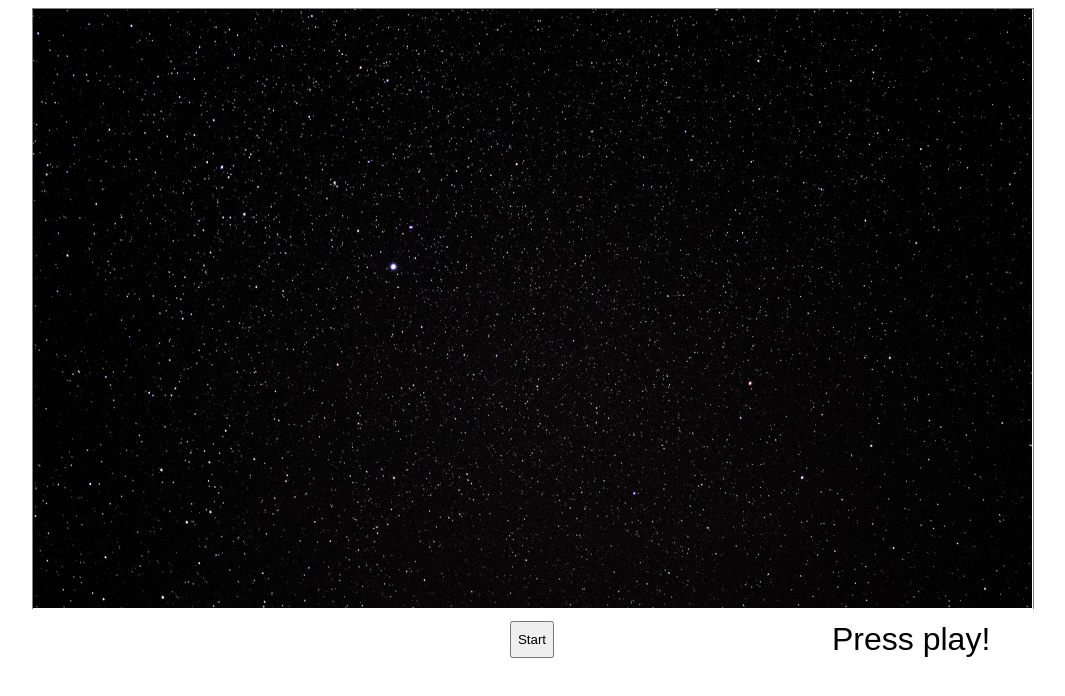
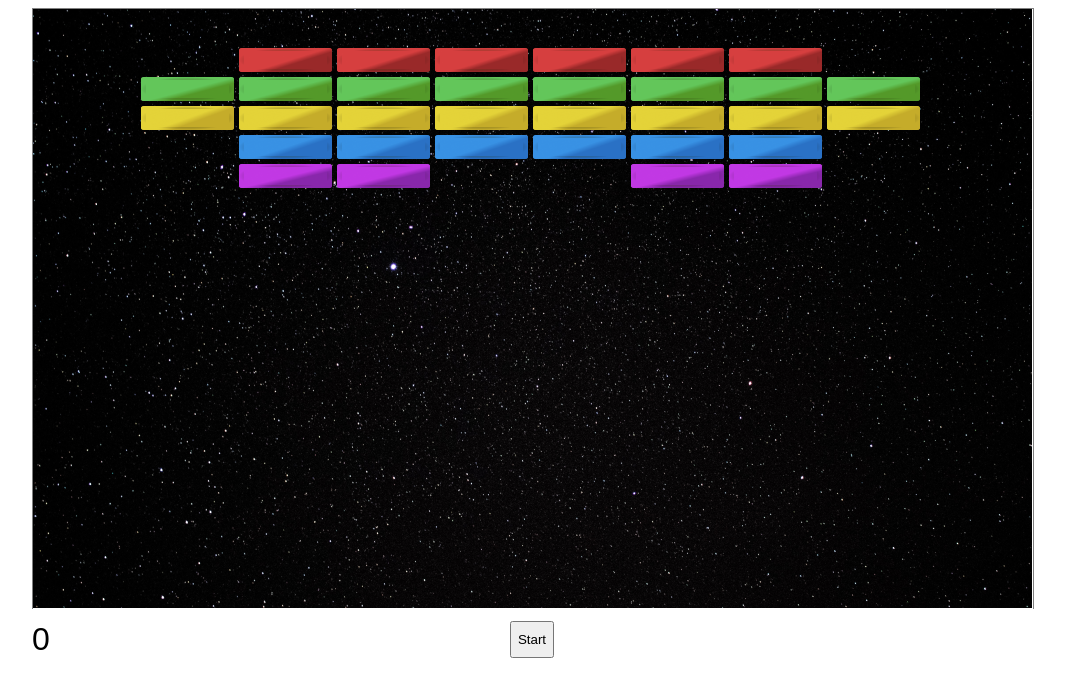
Before and after one commit to ZnoGouDj/arcanoid-typescript, a website built with Parcel: page src/index.html in a window 1280 px wide. Both pictures are taken after a click on the button "Start". Shown: the whole page, without its empty margins (108-1173 px from the left). Built offline with nearby package versions, Linux system fonts and the light colour scheme.

Commit message:
Fix errors to launch

```diff
--- a/package.json
+++ b/package.json
@@ -11,13 +11,13 @@
   "author": "",
   "license": "ISC",
   "devDependencies": {
+    "@parcel/transformer-image": "^2.0.0-rc.0",
     "@typescript-eslint/eslint-plugin": "^4.11.0",
     "@typescript-eslint/parser": "^4.11.0",
     "eslint": "^7.16.0",
     "eslint-config-prettier": "^7.1.0",
     "eslint-plugin-prettier": "^3.3.0",
-    "parcel": "^1.12.4",
-    "parcel-bundler": "^1.12.4",
+    "parcel": "^2.0.0-rc.0",
     "prettier": "^2.2.1",
     "typescript": "^4.1.3"
   }
--- /dev/null
+++ b/src/helpers.ts
@@ -0,0 +1,26 @@
+import { Brick } from './sprites/Brick';
+
+import {
+  BRICK_IMAGES,
+  LEVEL,
+  STAGE_COLS,
+  STAGE_PADDING,
+  BRICK_WIDTH,
+  BRICK_HEIGHT,
+  BRICK_PADDING,
+  BRICK_ENERGY,
+} from './setup';
+
+export function createBricks(): Brick[] {
+  return LEVEL.reduce((ack, element, i) => {
+    const row = Math.floor((i + 1) / STAGE_COLS);
+    const col = i % STAGE_COLS;
+
+    const x = STAGE_PADDING + col * (BRICK_WIDTH + BRICK_PADDING);
+    const y = STAGE_PADDING + row * (BRICK_HEIGHT + BRICK_PADDING);
+
+    if (element === 0) return ack;
+
+    return [...ack, new Brick(BRICK_WIDTH, BRICK_HEIGHT, { x, y }, BRICK_ENERGY[element], BRICK_IMAGES[element])];
+  }, [] as Brick[]);
+}
--- a/src/index.html
+++ b/src/index.html
@@ -1,9 +1,11 @@
 <!DOCTYPE html>
 <html lang="en">
+
 <head>
   <meta charset="UTF-8" />
   <title>Typescript App</title>
 </head>
+
 <body>
   <div id="main" class="main">
     <canvas id="playField" width="1000" height="600"></canvas>
@@ -14,7 +16,7 @@
       <div id="info">Press play!</div>
     </div>
   </div>
-    <script src="./index.ts"></script>
+  <script type="module" src="./index.ts"></script>
 </body>
 <style>
   :root {
@@ -56,4 +58,5 @@
     width: 200px;
   }
 </style>
+
 </html>
--- a/src/index.ts
+++ b/src/index.ts
@@ -16,6 +16,8 @@ import {
   BALL_STARTX,
   BALL_STARTY,
 } from './setup';
+// Helpers
+import { createBricks } from './helpers';
 
 let gameOver = false;
 let score = 0;
@@ -30,9 +32,27 @@ function setGameWin(view: CanvasView) {
   gameOver = false;
 }
 
-function gameLoop(view: CanvasView, bricks: Brick[], paddle: Paddle, ball: Ball);
+function gameLoop(
+  view: CanvasView,
+  bricks: Brick[]
+  // paddle: Paddle, ball: Ball
+) {
+  view.clear();
+  view.drawBricks(bricks);
 
-function startGame(view: CanvasView) {}
+  requestAnimationFrame(() => gameLoop(view, bricks));
+}
+
+function startGame(view: CanvasView) {
+  // Reset displays
+  score = 0;
+  view.drawInfo('');
+  view.drawScore(0);
+  // Create all bricks
+  const bricks = createBricks();
+
+  gameLoop(view, bricks);
+}
 
 // Create a new view
 const view = new CanvasView('#playField');
--- a/src/view/CanvasView.ts
+++ b/src/view/CanvasView.ts
@@ -34,7 +34,7 @@ export class CanvasView {
     if (this.info) this.info.innerHTML = text;
   }
 
-  drawSprite(brick: Brick | Paddle | Ball): void {
+  drawSprite(brick: Brick): void {
     if (!brick) return;
 
     this.context?.drawImage(brick.image, brick.pos.x, brick.pos.y, brick.width, brick.height);
```
Lines whose indentation alone changed are shown as unchanged.
